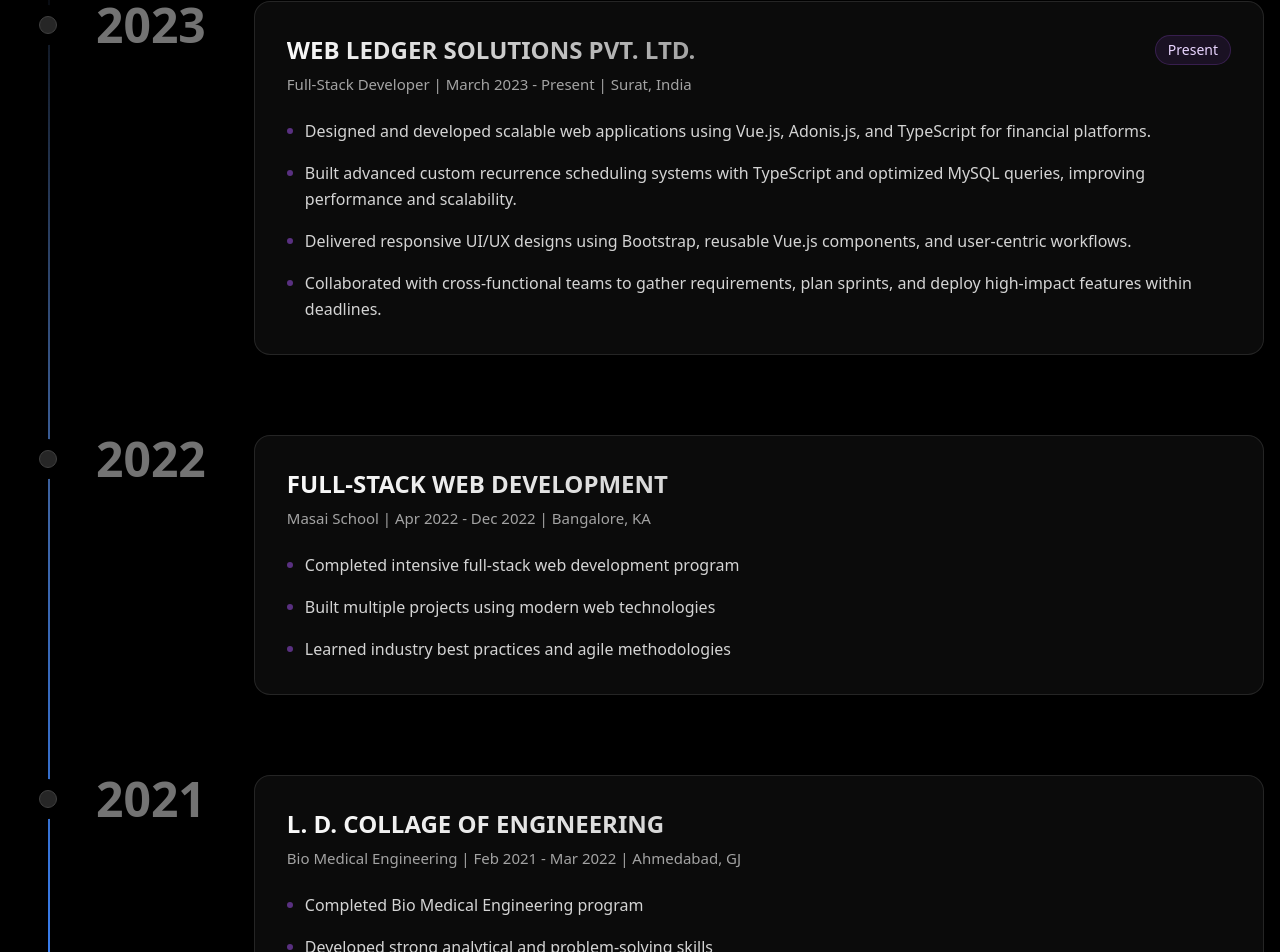
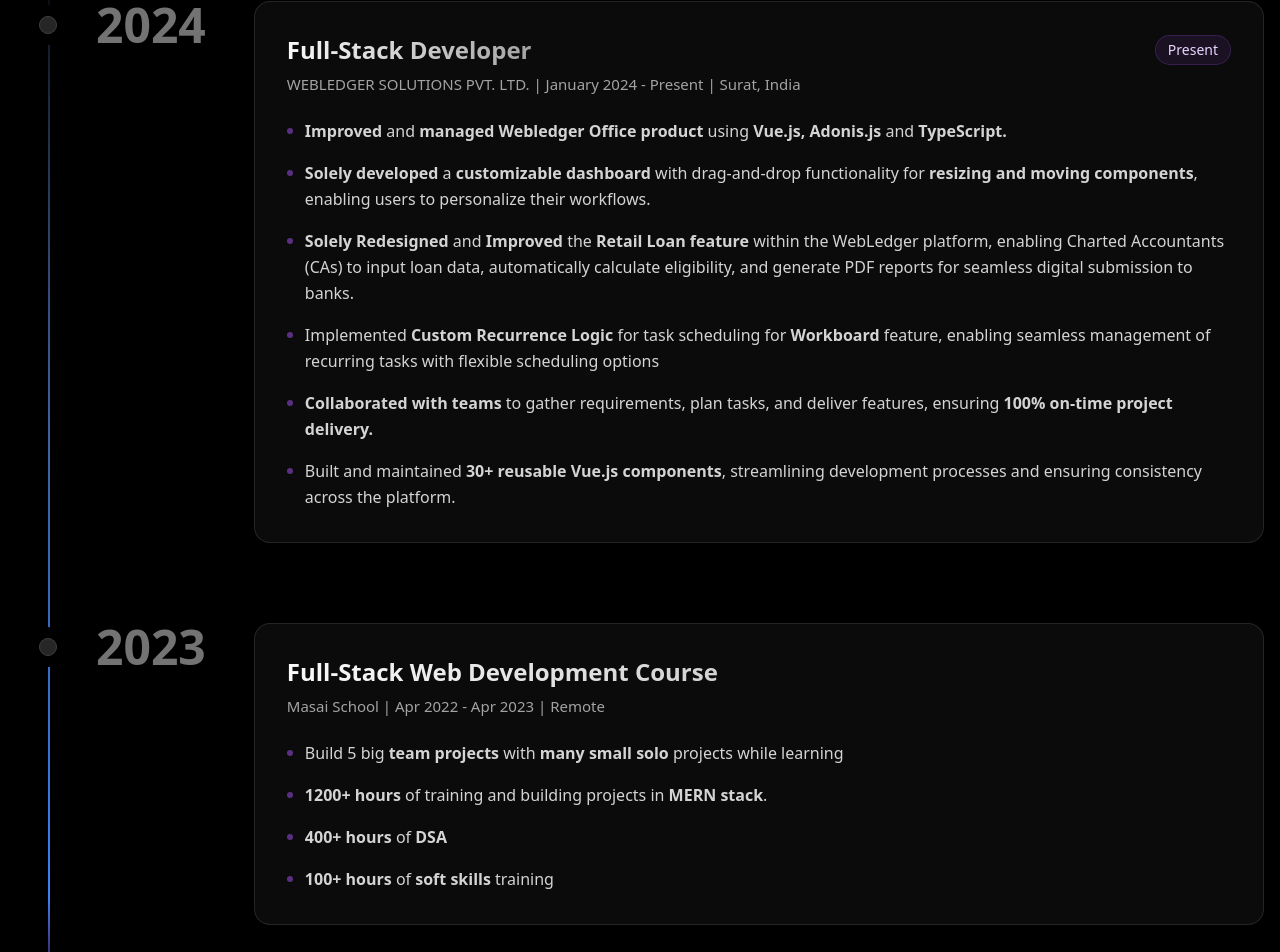
Before and after one commit to abhayfaldu/abhayfaldu.github.io, a React (Create React App) app in the folder frontend/: page / in a window 1280 px wide. Shown: the part 1911-2863 px from the top of the page. Built offline with nearby package versions, Linux system fonts and the light colour scheme; a web font is replaced by a local one.

Commit message:
improving experience section content

```diff
--- a/frontend/src/components/Experience.jsx
+++ b/frontend/src/components/Experience.jsx
@@ -3,6 +3,46 @@ import { motion } from "framer-motion";
 import { Timeline } from "./ui/timeline";
 
 const experienceData = [
+	{
+		title: "2024",
+		content: (
+			<div className="group relative p-4 sm:p-8 bg-neutral-900/50 backdrop-blur-sm rounded-2xl border border-neutral-700/50 hover:border-purple-500/50 transition-all duration-300">
+				<div className="absolute inset-0 rounded-2xl bg-gradient-to-b from-purple-500/5 to-transparent opacity-0 group-hover:opacity-100 transition-opacity" />
+
+				<div className="relative flex flex-col space-y-4 sm:space-y-6">
+					<div className="space-y-2">
+						<div className="flex flex-col sm:flex-row sm:items-center sm:justify-between gap-2">
+							<h3 className="text-xl sm:text-2xl font-bold bg-clip-text text-transparent bg-gradient-to-r from-neutral-50 to-neutral-400">
+								Full-Stack Developer
+							</h3>
+							<span className="px-3 py-1 text-sm rounded-full text-purple-200 bg-purple-500/10 border border-purple-500/20 w-fit">
+								Present
+							</span>
+						</div>
+						<p className="text-neutral-400 text-sm sm:text-[15px] font-medium">
+							WEBLEDGER SOLUTIONS PVT. LTD. | January 2024 - Present | Surat, India
+						</p>
+					</div>
+
+					<ul className="list-none space-y-3 sm:space-y-4 text-sm sm:text-base">
+						{[
+							"<strong>Improved</strong> and <strong>managed Webledger Office product</strong> using <strong>Vue.js, Adonis.js</strong> and <strong>TypeScript.</strong>",
+							"<strong>Solely developed</strong> a <strong>customizable dashboard</strong> with drag-and-drop functionality for <strong>resizing and moving components</strong>, enabling users to personalize their workflows.",
+							"<strong>Solely Redesigned</strong> and <strong>Improved</strong> the <strong>Retail Loan feature</strong> within the WebLedger platform, enabling Charted Accountants (CAs) to input loan data, automatically calculate eligibility, and generate PDF reports for seamless digital submission to banks.",
+							"Implemented <strong>Custom Recurrence Logic</strong> for task scheduling for <strong>Workboard</strong> feature, enabling seamless management of recurring tasks with flexible scheduling options",
+							"<strong>Collaborated with teams</strong> to gather requirements, plan tasks, and deliver features, ensuring <strong>100% on-time project delivery.</strong>",
+							"Built and maintained <strong>30+ reusable Vue.js components</strong>, streamlining development processes and ensuring consistency across the platform."
+						].map((point, index) => (
+							<li key={index} className="flex items-start gap-3 text-neutral-300 leading-relaxed group-hover:text-neutral-200 transition-colors">
+								<span className="flex-shrink-0 w-1.5 h-1.5 mt-2 sm:mt-2.5 rounded-full bg-purple-500/50" />
+								<div className="prose prose-invert" dangerouslySetInnerHTML={{ __html: point }} />
+							</li>
+						))}
+					</ul>
+				</div>
+			</div>
+		),
+	},
 	{
 		title: "2023",
 		content: (
@@ -11,29 +51,24 @@ const experienceData = [
 
 				<div className="relative flex flex-col space-y-4 sm:space-y-6">
 					<div className="space-y-2">
-						<div className="flex flex-col sm:flex-row sm:items-center sm:justify-between gap-2">
-							<h3 className="text-xl sm:text-2xl font-bold bg-clip-text text-transparent bg-gradient-to-r from-neutral-50 to-neutral-400">
-								WEB LEDGER SOLUTIONS PVT. LTD.
-							</h3>
-							<span className="px-3 py-1 text-sm rounded-full text-purple-200 bg-purple-500/10 border border-purple-500/20 w-fit">
-								Present
-							</span>
-						</div>
+						<h3 className="text-xl sm:text-2xl font-bold bg-clip-text text-transparent bg-gradient-to-r from-neutral-50 to-neutral-400">
+						  Full-Stack Web Development Course
+						</h3>
 						<p className="text-neutral-400 text-sm sm:text-[15px] font-medium">
-							Full-Stack Developer | March 2023 - Present | Surat, India
+							Masai School | Apr 2022 - Apr 2023 | Remote
 						</p>
 					</div>
 
 					<ul className="list-none space-y-3 sm:space-y-4 text-sm sm:text-base">
 						{[
-							"Designed and developed scalable web applications using Vue.js, Adonis.js, and TypeScript for financial platforms.",
-							"Built advanced custom recurrence scheduling systems with TypeScript and optimized MySQL queries, improving performance and scalability.",
-							"Delivered responsive UI/UX designs using Bootstrap, reusable Vue.js components, and user-centric workflows.",
-							"Collaborated with cross-functional teams to gather requirements, plan sprints, and deploy high-impact features within deadlines.",
+							"Build 5 big <strong>team projects</strong> with <strong>many small solo</strong> projects while learning",
+							"<strong>1200+ hours</strong> of training and building projects in <strong>MERN stack</strong>.",
+							"<strong>400+ hours</strong> of <strong>DSA</strong>",
+							"<strong>100+ hours</strong> of <strong>soft skills</strong> training",
 						].map((point, index) => (
 							<li key={index} className="flex items-start gap-3 text-neutral-300 leading-relaxed group-hover:text-neutral-200 transition-colors">
 								<span className="flex-shrink-0 w-1.5 h-1.5 mt-2 sm:mt-2.5 rounded-full bg-purple-500/50" />
-								{point}
+								<div className="prose prose-invert" dangerouslySetInnerHTML={{ __html: point }} />
 							</li>
 						))}
 					</ul>
@@ -41,70 +76,38 @@ const experienceData = [
 			</div>
 		),
 	},
-	{
-		title: "2022",
-		content: (
-			<div className="group relative p-4 sm:p-8 bg-neutral-900/50 backdrop-blur-sm rounded-2xl border border-neutral-700/50 hover:border-purple-500/50 transition-all duration-300">
-				<div className="absolute inset-0 rounded-2xl bg-gradient-to-b from-purple-500/5 to-transparent opacity-0 group-hover:opacity-100 transition-opacity" />
+	// {
+	// 	title: "2021",
+	// 	content: (
+	// 		<div className="group relative p-4 sm:p-8 bg-neutral-900/50 backdrop-blur-sm rounded-2xl border border-neutral-700/50 hover:border-purple-500/50 transition-all duration-300">
+	// 			<div className="absolute inset-0 rounded-2xl bg-gradient-to-b from-purple-500/5 to-transparent opacity-0 group-hover:opacity-100 transition-opacity" />
 
-				<div className="relative flex flex-col space-y-4 sm:space-y-6">
-					<div className="space-y-2">
-						<h3 className="text-xl sm:text-2xl font-bold bg-clip-text text-transparent bg-gradient-to-r from-neutral-50 to-neutral-400">
-							FULL-STACK WEB DEVELOPMENT
-						</h3>
-						<p className="text-neutral-400 text-sm sm:text-[15px] font-medium">
-							Masai School | Apr 2022 - Dec 2022 | Bangalore, KA
-						</p>
-					</div>
+	// 			<div className="relative flex flex-col space-y-4 sm:space-y-6">
+	// 				<div className="space-y-2">
+	// 					<h3 className="text-xl sm:text-2xl font-bold bg-clip-text text-transparent bg-gradient-to-r from-neutral-50 to-neutral-400">
+	// 						L. D. COLLAGE OF ENGINEERING
+	// 					</h3>
+	// 					<p className="text-neutral-400 text-sm sm:text-[15px] font-medium">
+	// 						Bio Medical Engineering | Feb 2021 - Mar 2022 | Ahmedabad, GJ
+	// 					</p>
+	// 				</div>
 
-					<ul className="list-none space-y-3 sm:space-y-4 text-sm sm:text-base">
-						{[
-							"Completed intensive full-stack web development program",
-							"Built multiple projects using modern web technologies",
-							"Learned industry best practices and agile methodologies",
-						].map((point, index) => (
-							<li key={index} className="flex items-start gap-3 text-neutral-300 leading-relaxed group-hover:text-neutral-200 transition-colors">
-								<span className="flex-shrink-0 w-1.5 h-1.5 mt-2 sm:mt-2.5 rounded-full bg-purple-500/50" />
-								{point}
-							</li>
-						))}
-					</ul>
-				</div>
-			</div>
-		),
-	},
-	{
-		title: "2021",
-		content: (
-			<div className="group relative p-4 sm:p-8 bg-neutral-900/50 backdrop-blur-sm rounded-2xl border border-neutral-700/50 hover:border-purple-500/50 transition-all duration-300">
-				<div className="absolute inset-0 rounded-2xl bg-gradient-to-b from-purple-500/5 to-transparent opacity-0 group-hover:opacity-100 transition-opacity" />
-
-				<div className="relative flex flex-col space-y-4 sm:space-y-6">
-					<div className="space-y-2">
-						<h3 className="text-xl sm:text-2xl font-bold bg-clip-text text-transparent bg-gradient-to-r from-neutral-50 to-neutral-400">
-							L. D. COLLAGE OF ENGINEERING
-						</h3>
-						<p className="text-neutral-400 text-sm sm:text-[15px] font-medium">
-							Bio Medical Engineering | Feb 2021 - Mar 2022 | Ahmedabad, GJ
-						</p>
-					</div>
-
-					<ul className="list-none space-y-3 sm:space-y-4 text-sm sm:text-base">
-						{[
-							"Completed Bio Medical Engineering program",
-							"Developed strong analytical and problem-solving skills",
-							"Participated in various technical projects and competitions",
-						].map((point, index) => (
-							<li key={index} className="flex items-start gap-3 text-neutral-300 leading-relaxed group-hover:text-neutral-200 transition-colors">
-								<span className="flex-shrink-0 w-1.5 h-1.5 mt-2 sm:mt-2.5 rounded-full bg-purple-500/50" />
-								{point}
-							</li>
-						))}
-					</ul>
-				</div>
-			</div>
-		),
-	},
+	// 				<ul className="list-none space-y-3 sm:space-y-4 text-sm sm:text-base">
+	// 					{[
+	// 						"Completed Bio Medical Engineering program",
+	// 						"Developed strong analytical and problem-solving skills",
+	// 						"Participated in various technical projects and competitions",
+	// 					].map((point, index) => (
+	// 						<li key={index} className="flex items-start gap-3 text-neutral-300 leading-relaxed group-hover:text-neutral-200 transition-colors">
+	// 							<span className="flex-shrink-0 w-1.5 h-1.5 mt-2 sm:mt-2.5 rounded-full bg-purple-500/50" />
+	// 							{point}
+	// 						</li>
+	// 					))}
+	// 				</ul>
+	// 			</div>
+	// 		</div>
+	// 	),
+	// },
 ];
 
 const Experience = () => {
```
Also changed, not shown: 2 other files (tests, documents, lock files or other folders).
